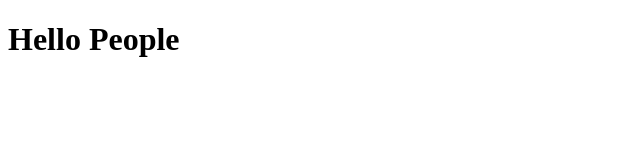
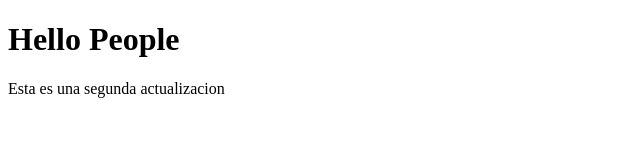
Before and after one commit to pablovidals/CursoPrework, a plain HTML site: page index.html in a window 1280 px wide. Shown: the whole page, without its empty margins (0-640 px from the left). Drawn offline with Linux system fonts and the light colour scheme.

Commit message:
Segunda actualizacion

```diff
--- a/index.html
+++ b/index.html
@@ -9,6 +9,7 @@
 <body>
     <Div>
         <h1>Hello People</h1>
+        <p>Esta es una segunda actualizacion</p>
     </Div>
 </body>
 </html>
```
